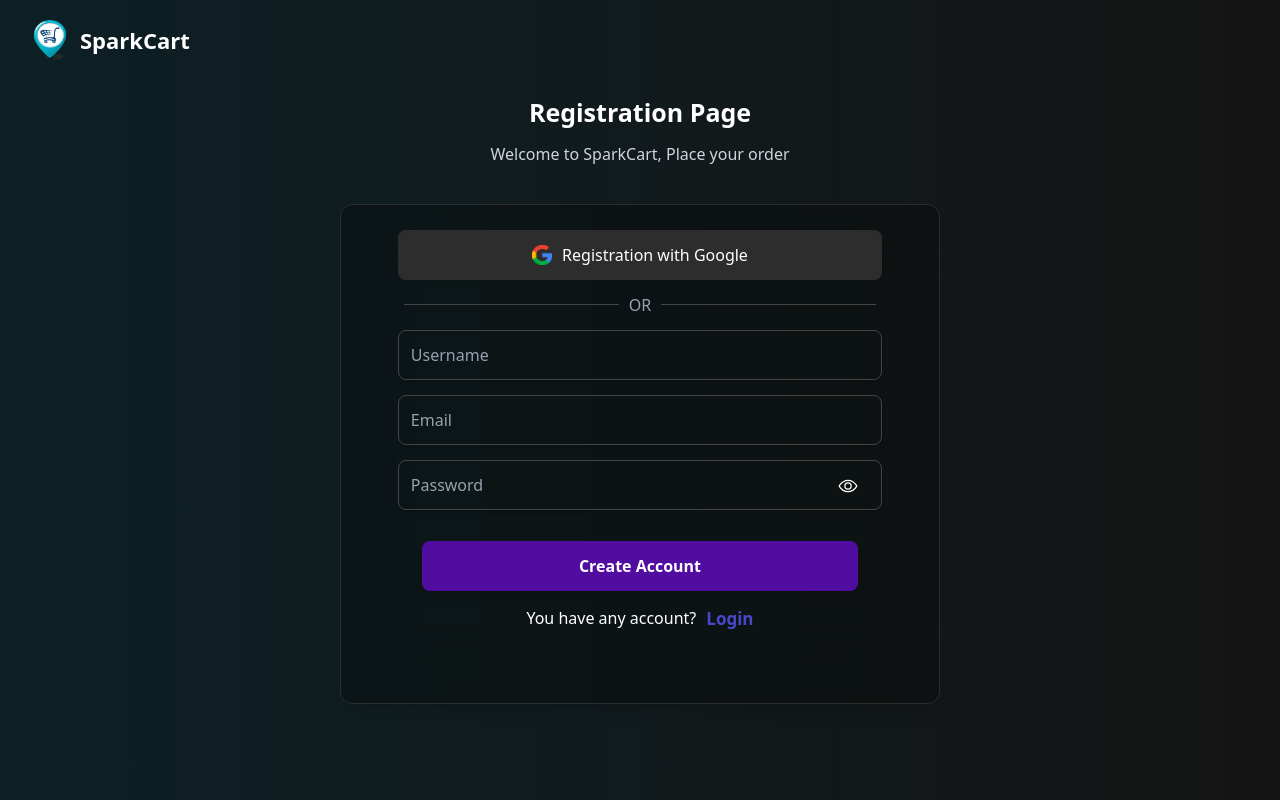
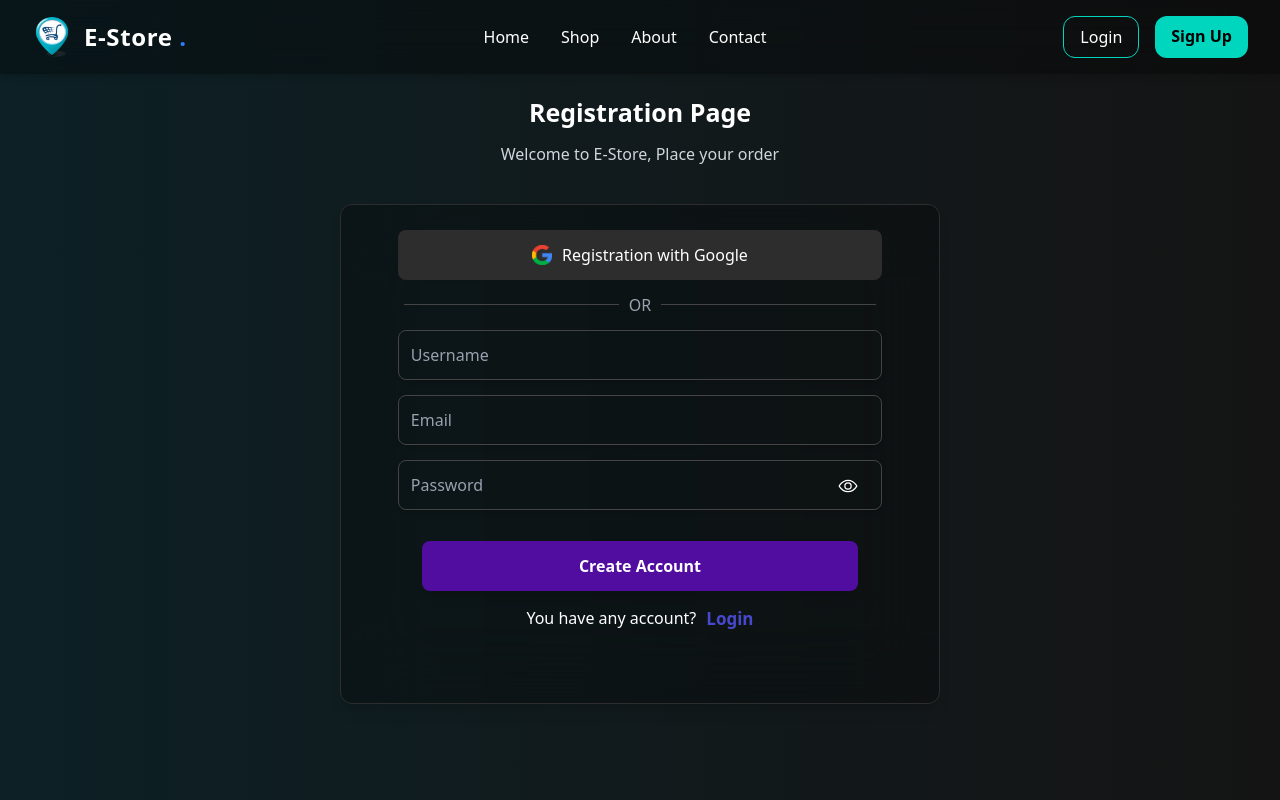
Before and after one commit to shivsingh78/E-commerce_store, a React (Vite) app in the folder frontend/: page /signup in a window 1280 px wide. Built offline with nearby package versions, Linux system fonts and the light colour scheme; no server answers.

Commit message:
feat: add navigation component and enhance Home, Login, and Registration pages

```diff
--- a/frontend/src/App.jsx
+++ b/frontend/src/App.jsx
@@ -3,10 +3,12 @@
 import Registration from './pages/Registration'
 import Home from './pages/Home.jsx'
 import Login from './pages/Login'
+import Nav from './component/Nav.jsx'
 
 function App() {
   return (
     <>
+  <Nav/>
     <Routes>
       <Route path='/' element={<Home/>}/>
       <Route path='/login' element={<Login/>} />
--- /dev/null
+++ b/frontend/src/component/Nav.jsx
@@ -0,0 +1,56 @@
+import React from 'react';
+import { Link, useNavigate } from "react-router-dom";
+import logo from '../assets/vcart logo.png';
+
+function Nav() {
+     const navigate = useNavigate()
+  return (
+    <nav className="fixed top-0 left-0 w-full flex items-center justify-between px-8 py-4 z-50 bg-black/30 backdrop-blur-lg shadow-md">
+
+      {/* Logo + Title */}
+      <div
+        className="flex items-center space-x-3 cursor-pointer"
+        onClick={() => navigate("/")}
+      >
+        <img src={logo} alt="VCart Logo" className="h-10 w-10 object-contain" />
+        <h1 className="text-2xl font-extrabold tracking-wide text-white">
+          E-Store <span className='text-blue-500'>.</span>
+        </h1>
+      </div>
+
+      {/* Menu */}
+      <ul className="hidden md:flex space-x-8 text-white font-medium">
+        <li className="hover:text-teal-400 transition">
+          <Link to="/">Home</Link>
+        </li>
+        <li className="hover:text-teal-400 transition">
+          <Link to="/shop">Shop</Link>
+        </li>
+        <li className="hover:text-teal-400 transition">
+          <Link to="/about">About</Link>
+        </li>
+        <li className="hover:text-teal-400 transition">
+          <Link to="/contact">Contact</Link>
+        </li>
+      </ul>
+
+      {/* Buttons */}
+      <div className="flex space-x-4">
+        <Link
+          to="/login"
+          className="px-4 py-2 rounded-xl text-white border border-teal-400 hover:bg-teal-400 hover:text-black transition"
+        >
+          Login
+        </Link>
+        <Link
+          to="/signup"
+          className="px-4 py-2 rounded-xl bg-teal-400 text-black font-semibold hover:bg-teal-500 transition"
+        >
+          Sign Up
+        </Link>
+      </div>
+    </nav>
+  );
+}
+
+export default Nav;
--- a/frontend/src/pages/Home.jsx
+++ b/frontend/src/pages/Home.jsx
@@ -1,10 +1,12 @@
 import React from 'react'
+
 
 function Home() {
   return (
-    <div className='text-[55px] '>
-     <h1>Home page</h1>
+   <div className="w-screen h-screen flex items-center justify-center text-white bg-gradient-to-r from-[#141e30] to-[#243b55] animate-gradient">
+      <h1 className="text-5xl font-bold">Welcome to E-Store</h1>
     </div>
+
   )
 }
 
--- a/frontend/src/pages/Login.jsx
+++ b/frontend/src/pages/Login.jsx
@@ -1,5 +1,5 @@
 import React, { useContext, useState } from "react";
-import Logo from "../assets/vcart logo.png";
+
 import google from '../assets/google.png'
 import { useNavigate } from "react-router-dom";
 import { IoEyeOutline, IoEyeSharp } from "react-icons/io5";
@@ -7,6 +7,7 @@
 import axios from "axios";
 import { signInWithPopup } from 'firebase/auth';
 import { auth, provider } from '../../utils/Firebase';
+import { userDataContext } from "../context/UserContext";
 
 function Login() {
   const navigate = useNavigate();
@@ -14,6 +15,7 @@
    let [email,setEmail]=useState("")
     let [password,setPassword]=useState("")
     let {serverUrl} = useContext(authDataContext)
+    let {getCurrentUser}= useContext(userDataContext)
 
     const handleLogin = async (e) =>
       {
@@ -23,6 +25,8 @@
           email,password
         },{withCredentials:true})
         console.log(result.data);
+        getCurrentUser()
+        navigate("/")
 
 
       } catch (error) {
@@ -56,18 +60,14 @@
     <div className="w-[100vw] h-[100vh] bg-gradient-to-r from-[#0f172a] to-[#1e293b] text-white flex flex-col items-center justify-center">
       {/* Header */}
       <div
-        className="w-full h-[70px] flex items-center gap-3 px-6 cursor-pointer bg-[#1e293b]/80 shadow-md"
         onClick={() => navigate("/")}
       >
-        <img className="w-[40px]" src={Logo} alt="logo" />
-        <h1 className="text-[22px] font-semibold tracking-wide">
-          SparkCart
-        </h1>
+
       </div>
 
 
       {/* Login Box */}
-      <div className="max-w-[400px] w-[90%] mt-8 bg-[#ffffff0f] border border-[#ffffff2f] backdrop-blur-md rounded-2xl shadow-lg p-8 flex flex-col items-center">
+      <div className="max-w-[400px] w-[90%]  bg-[#ffffff0f] border border-[#ffffff2f] backdrop-blur-md rounded-2xl shadow-lg p-8 flex flex-col items-center mt-[70px]">
         <h2 className="text-2xl font-bold mb-2">Login</h2>
         <p className="text-sm text-gray-300 mb-6">
           Welcome back! Please login to your account.
--- a/frontend/src/pages/Registration.jsx
+++ b/frontend/src/pages/Registration.jsx
@@ -1,5 +1,6 @@
 import React, { useContext, useState } from 'react'
-import Logo from "../assets/vcart logo.png"
+import logo from '../assets/vcart logo.png'
+
 import google from '../assets/google.png'
 import { useNavigate } from 'react-router-dom'
 import { IoEyeOutline } from "react-icons/io5";
@@ -10,6 +11,7 @@
 import axios from 'axios'
 import { signInWithPopup } from 'firebase/auth';
 import { auth, provider } from '../../utils/Firebase';
+import { userDataContext } from '../context/UserContext';
 
 function Registration() {
   let [show,setShow]=useState(false)
@@ -17,6 +19,7 @@
   let [name,setName]=useState("")
     let [email,setEmail]=useState("")
   let [password,setPassword]=useState("")
+  let {usedata,getCurrentUser} = useContext(userDataContext)
 
 
 
@@ -30,6 +33,9 @@
         name,email,password
       },{withCredentials:true})
       console.log(result.data);
+      getCurrentUser()
+      navigate("/")
+
 
     } catch (error) {
       console.log(error);
@@ -60,23 +66,16 @@
   return (
     <div className='w-[100vw] h-[100vh] bg-gradient-to-l from-[#141414] to-[#0c2025] text-white flex flex-col items-center justify-start'>
 
-      {/* Header with logo */}
-      <div
-        className='w-[100%] h-[80px] flex items-center justify-start px-[30px] gap-[10px] cursor-pointer bg-gradient-to-r  '
-        onClick={() => navigate("/")}
-      >
-        <img className='w-[40px]' src={Logo} alt="logo" />
-        <h1 className='text-[22px] font-sans font-semibold'>SparkCart</h1>
-      </div>
+
 
       {/* Sub header */}
-      <div className='w-[100%] h-[100px] flex items-center justify-center flex-col gap-[10px] '>
-        <span className='text-[25px] font-semibold'>Registration Page</span>
-        <span className='text-[16px] text-gray-300'>Welcome to SparkCart, Place your order</span>
+      <div className='w-[100%] h-[100px] flex items-center justify-center flex-col gap-[10px] mt-[80px] '>
+        <span className='text-[25px] font-semibold '>Registration Page</span>
+        <span className='text-[16px] text-gray-300'>Welcome to E-Store, Place your order</span>
       </div>
 
       {/* Registration box */}
-      <div className="max-w-[600px] w-[90%] h-[500px] bg-[#00000040] border border-[#2d2d2d] backdrop-blur-2xl rounded-xl shadow-lg flex items-center justify-center mt-6">
+      <div className="max-w-[600px] w-[90%] h-[500px] bg-[#00000040] border border-[#2d2d2d] backdrop-blur-2xl rounded-xl shadow-lg flex items-center justify-center mt-6 mb-[20px] ">
         <form action=""  onSubmit={handleSignup} className='w-[90%] h-[90%] flex flex-col items-center'>
 
           {/* Google button */}
```
